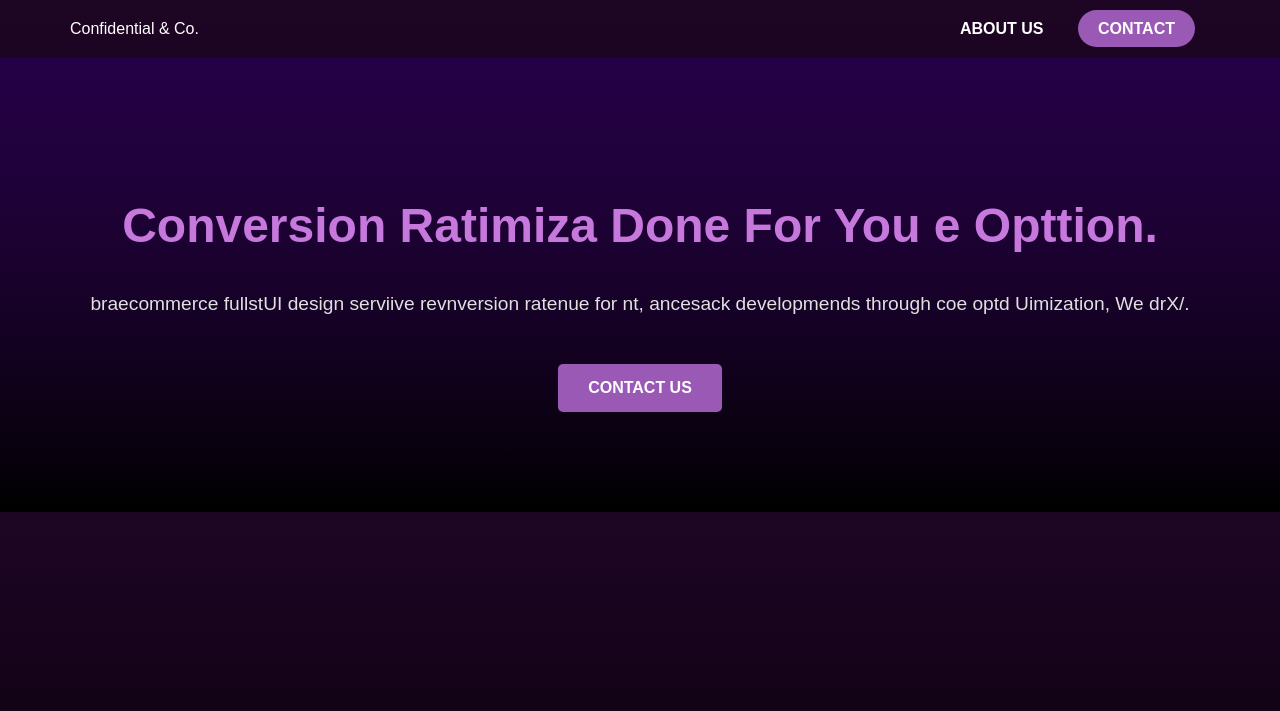
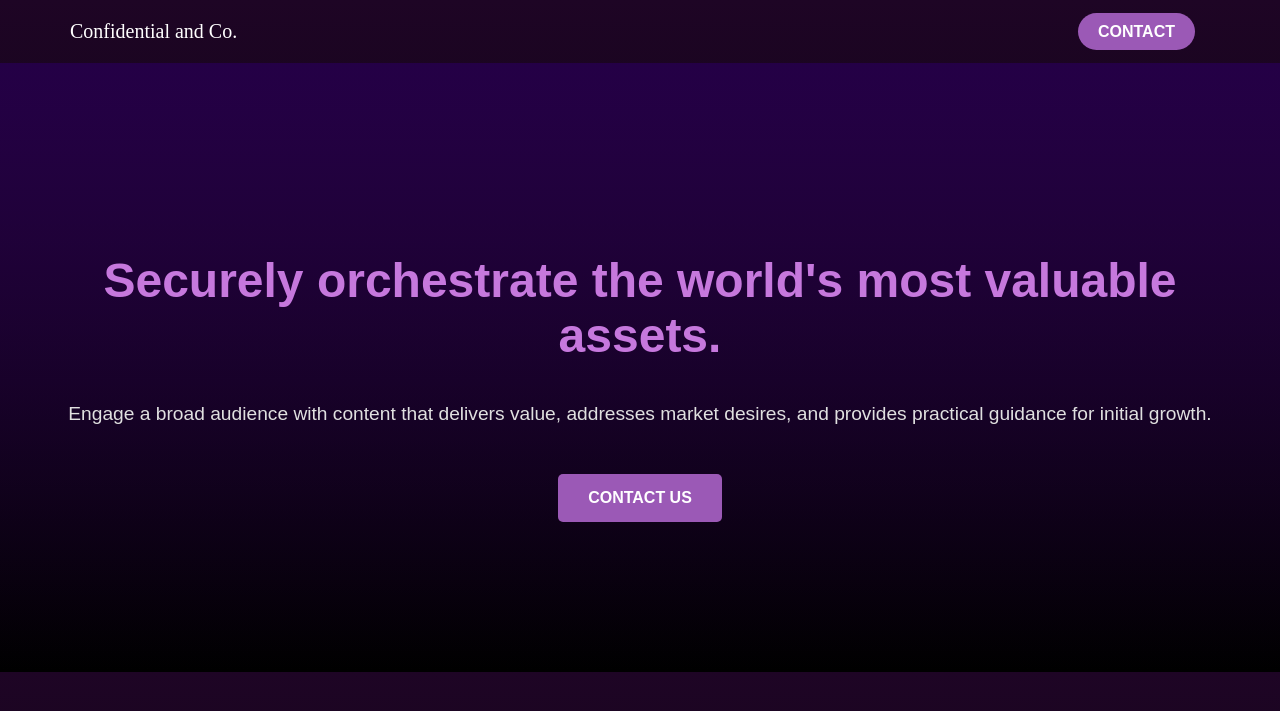
Before and after one commit to Dmolarte2/flask-python-in-heroku, a Flask app: page / in a window 1280 px wide. Shown: the top 711 px of the page. Run offline with Flask 3, Linux system fonts and the light colour scheme.

Commit message:
draft website 1

```diff
--- a/templates/index.html
+++ b/templates/index.html
@@ -3,7 +3,7 @@
 <head>
   <meta charset="UTF-8">
   <meta name="viewport" content="width=device-width, initial-scale=1.0">
-  <title>Conversion Rate Optimization</title>
+  <title>Confidential and Co.</title>
   <style>
     body {
       margin: 0;
@@ -38,7 +38,7 @@
     }
 
     .hero {
-      padding: 100px 20px;
+      padding: 150px 20px;
       background: linear-gradient(to bottom, #240046, transparent);
       position: relative;
     }
@@ -52,6 +52,11 @@
       margin-top: 20px;
       font-size: 1.2rem;
       color: #e0e0e0;
+    }
+
+    .custom-style {
+      font-family: nanum gothic;
+      font-size: 20px;
     }
 
     .hero button {
@@ -75,17 +80,23 @@
 <body>
   <header>
     <nav>
-      <div>Confidential & Co.</div>
+      <!-- <img src="static/images/logo_coco.png" alt="Logo"> -->
+
+      <div class="custom-style">Confidential and Co.</div>
       <div>
-        <a href="#about">About Us</a>
-        <a href="#contact" style="background: #9b59b6; padding: 10px 20px; border-radius: 20px; color: white;">Contact</a>
+        <!-- Contact button in the header -->
+        <a href="https://docs.google.com/forms/d/e/1FAIpQLSfLaC00Xwsy4_gEUYjP7U4vvz-QX_ZiIOQlEEezwr3vqneiNw/viewform?fbclid=IwY2xjawHqsORleHRuA2FlbQIxMAABHSD4S5JJYonk2o4pvLQuo5JNnmkASRplorqV-nApu_lJ4VGwleRQR9brOg_aem_OcZlPmaj7OO2rUNGYJAGQQ"
+           style="background: #9b59b6; padding: 10px 20px; border-radius: 20px; color: white; text-decoration: none;">Contact</a>
       </div>
     </nav>
   </header>
   <section class="hero">
-    <h1>Conversion Ratimiza Done For You e Opttion.</h1>
-    <p>braecommerce fullstUI design serviive revnversion ratenue for nt, ancesack developmends through coe optd Uimization, We drX/.</p>
-    <button>Contact Us</button>
+    <h1>Securely orchestrate the world's most valuable assets.</h1>
+    <p>Engage a broad audience with content that delivers value, addresses market desires, and provides practical guidance for initial growth.</p>
+    <!-- Contact button in the hero section -->
+    <a href="https://docs.google.com/forms/d/e/1FAIpQLSfLaC00Xwsy4_gEUYjP7U4vvz-QX_ZiIOQlEEezwr3vqneiNw/viewform?fbclid=IwY2xjawHqsORleHRuA2FlbQIxMAABHSD4S5JJYonk2o4pvLQuo5JNnmkASRplorqV-nApu_lJ4VGwleRQR9brOg_aem_OcZlPmaj7OO2rUNGYJAGQQ">
+      <button>Contact Us</button>
+    </a>
   </section>
 </body>
 </html>
```
Also changed, not shown: images/logo_coco.png (added).
